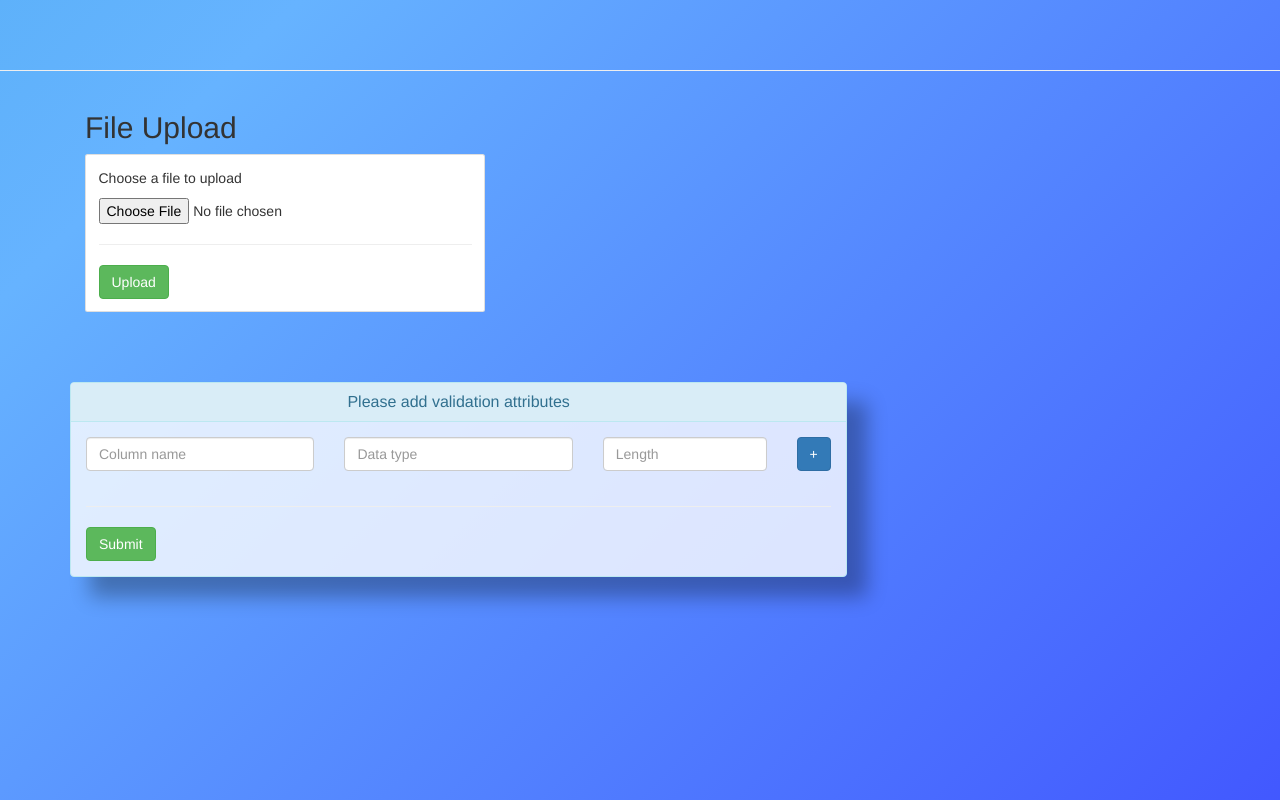
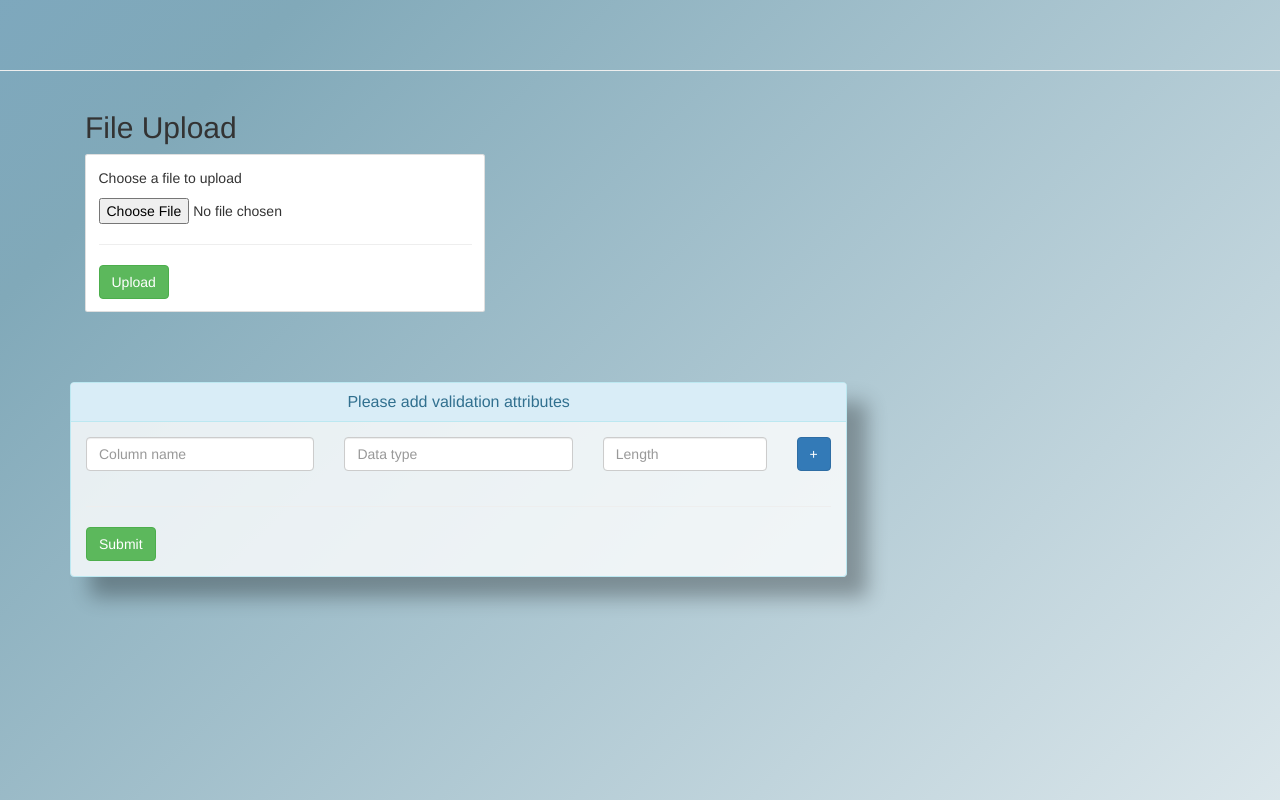
Before and after one commit to Sahithi-Venkatesan/Flexible-File-Upload-and-Validation-rule-engine, a Flask app: page / in a window 1280 px wide. Run offline with Flask 2, Linux system fonts and the light colour scheme; some libraries are stand-ins or nearby versions.

Commit message:
Made a few changes

```diff
--- a/Validation fields/static/stylesheets/inputfield.css
+++ b/Validation fields/static/stylesheets/inputfield.css
@@ -1,5 +1,5 @@
 body {
-	background: linear-gradient(-45deg, #3333ff, #66b3ff, #23a6d5, #0000e6);
+	background: linear-gradient(-45deg,#ffffff, #81a9b9, #659fda, #35b3e0);
 	background-size: 400% 400%;
 	animation: gradient 15s ease infinite;
 }
--- a/Validation fields/templates/inputfield.html
+++ b/Validation fields/templates/inputfield.html
@@ -84,7 +84,7 @@
                                     </div>
                                     <div class="col-xs-1 col-sm-1 col-md-1">
                                         <div class="form-group">
-                                       <button class="btn btn-primary list_add_button" type="submit">+</button>
+                                       <button class="btn btn-primary list_add_button" type="button">+</button>
                                        </div>
                                     </div>
                                 </div>
```
